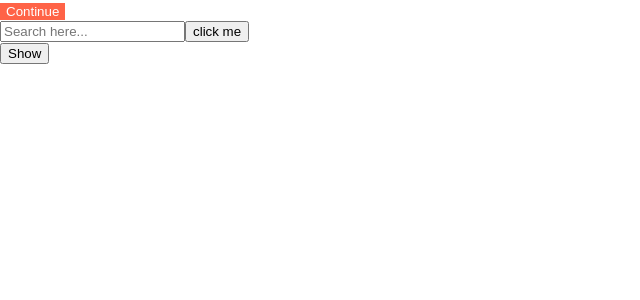
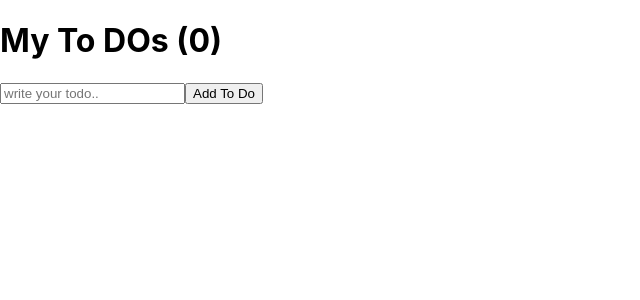
Before and after one commit to yangddu/Learn-React, a React (Create React App) app: page / in a window 1280 px wide. Shown: the top 300 px of the page, without its empty margins (0-640 px from the left). Built offline with nearby package versions, Linux system fonts and the light colour scheme.

Commit message:
add: TodoList

```diff
--- a/package.json
+++ b/package.json
@@ -6,6 +6,7 @@
     "@testing-library/jest-dom": "^5.16.5",
     "@testing-library/react": "^13.4.0",
     "@testing-library/user-event": "^13.5.0",
+    "antd": "^5.3.0",
     "prop-types": "^15.8.1",
     "react": "^18.2.0",
     "react-dom": "^18.2.0",
--- a/src/App.js
+++ b/src/App.js
@@ -1,14 +1,9 @@
-import Button from "./components/Button";
-import Cleanup from "./components/Cleanup";
-import Counter from "./components/Counter";
-import Hello from "./components/Hello";
+import TodoList from "./components/TodoList";
 
 function App() {
   return (
     <div>
-      <Button text="Continue" />
-      <Counter />
-      <Cleanup />
+      <TodoList />
     </div>
   );
 }
--- /dev/null
+++ b/src/components/TodoList.js
@@ -0,0 +1,46 @@
+import React, { useState } from "react";
+import { Checkbox } from "antd";
+
+const TodoList = () => {
+  const [toDo, setTodo] = useState("");
+  const [toDos, setToDos] = useState([]);
+  const checkBoxChange = (e) => {
+    console.log(`checked = ${e.target.checked}`);
+  };
+  const onChange = (e) => {
+    setTodo(e.target.value);
+  };
+  const onSubmit = (e) => {
+    e.preventDefault();
+    if (toDo === "") {
+      return;
+    }
+    setToDos((currentArray) => [toDo, ...currentArray]);
+    setTodo("");
+  };
+  console.log(toDos);
+  return (
+    <div>
+      <h1>My To DOs ({toDos.length})</h1>
+      <form onSubmit={onSubmit}>
+        <input
+          value={toDo}
+          onChange={onChange}
+          type="text"
+          placeholder="write your todo.."
+        />
+        <button>Add To Do</button>
+        <br />
+        {toDos.map((item, id) => (
+          <div>
+            <Checkbox key={id} onChange={checkBoxChange}>
+              {item}
+            </Checkbox>
+          </div>
+        ))}
+      </form>
+    </div>
+  );
+};
+
+export default TodoList;
```
Also changed, not shown: 1 other file (tests, documents, lock files or other folders).
